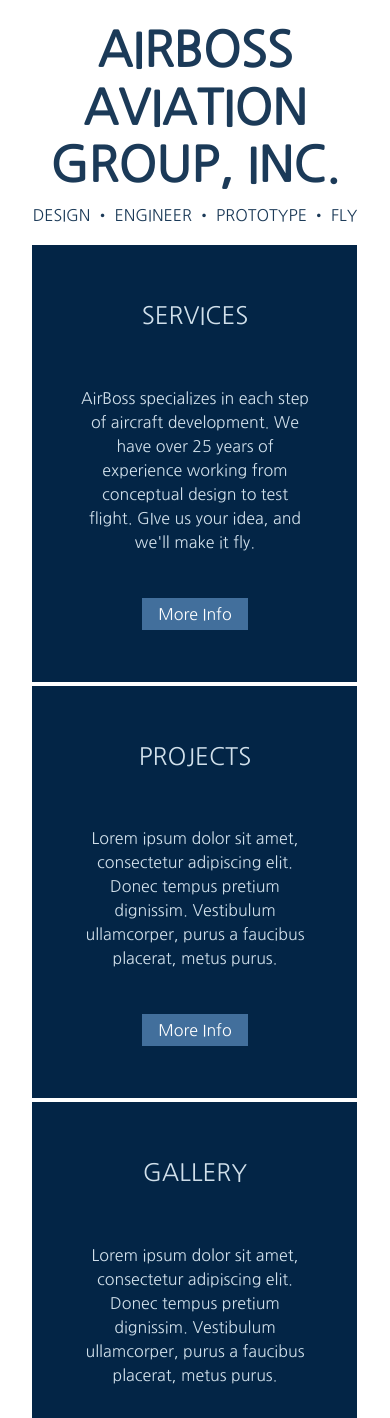
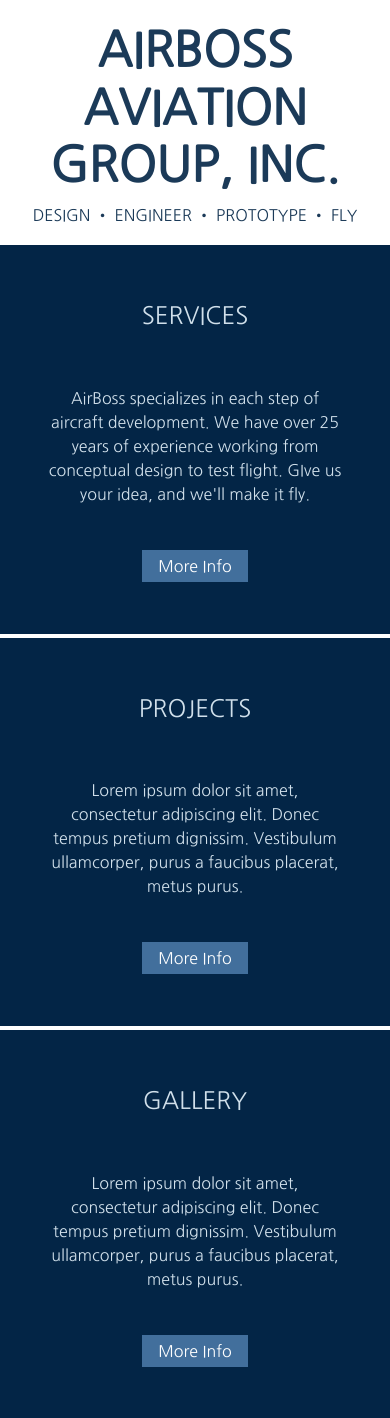
Before and after one commit to neromike/AirBoss-website, a PHP site: page / in a window 390 px wide. Shown: the part 400-1818 px from the top of the page. Run offline with PHP 8.4, Linux system fonts and the light colour scheme; some libraries are stand-ins or nearby versions.

Commit message:
Remove spaces around homepage boxes on small screens

```diff
--- a/index.php
+++ b/index.php
@@ -235,8 +235,8 @@ window.onload = (function(){
 }
 </style>
 <div class="row homepage_box_container">
-	<div class="col-1"></div>
-	<div class="homepage_box_container_inner col-10">
+	<div class="d-none d-sm-block col-sm-1"></div>
+	<div class="homepage_box_container_inner col-12 col-sm-10">
 
 		<div class="row">
 
@@ -276,7 +276,7 @@ window.onload = (function(){
 	</div>
 
 	</div>
-	<div class="col-1"></div>
+	<div class="d-none d-sm-block col-sm-1"></div>
 </div>
 
 
```
